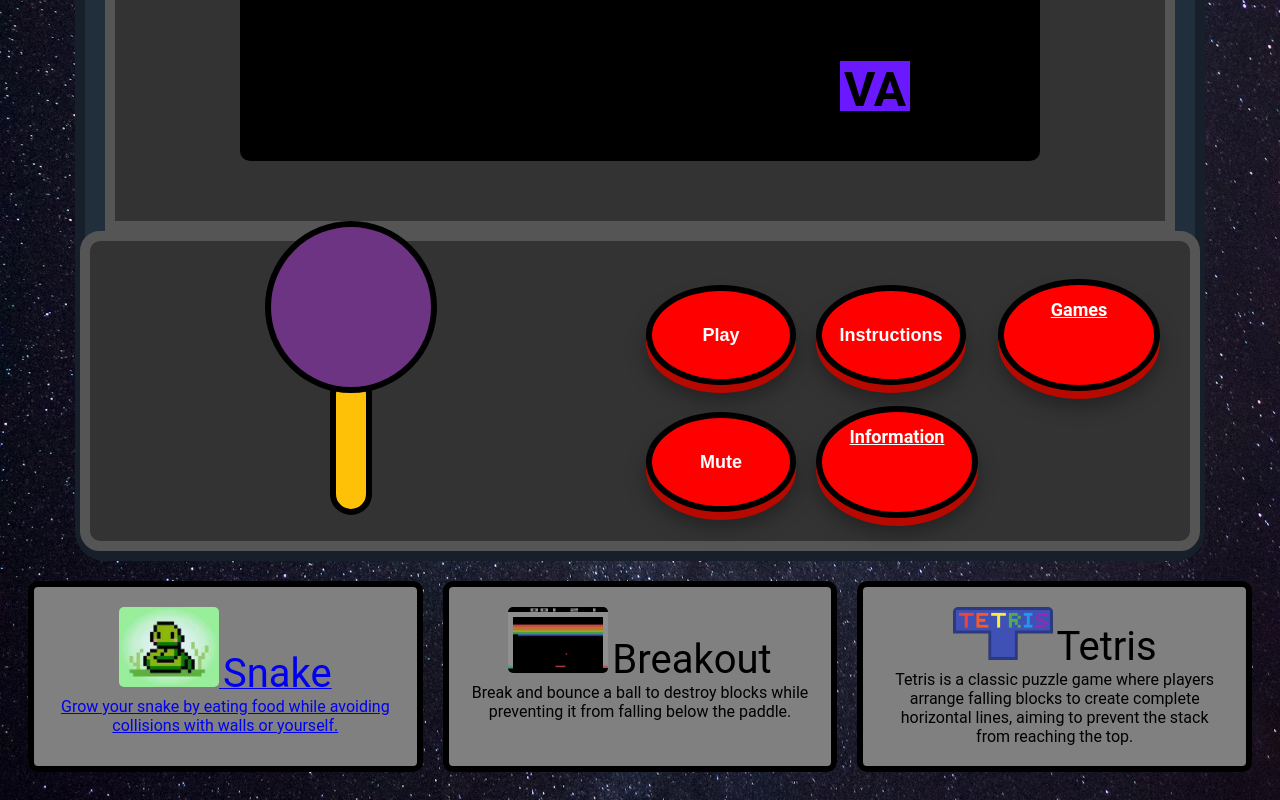
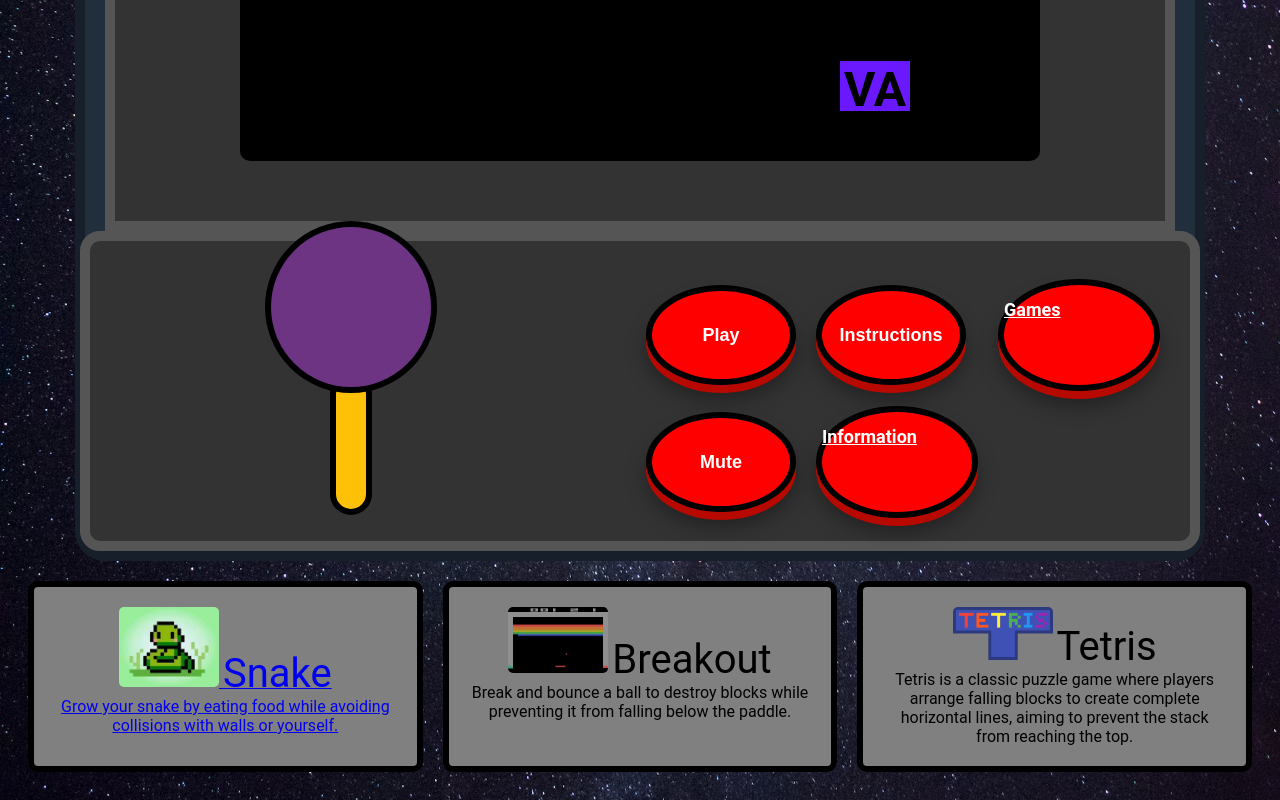
Before and after one commit to Shuggg/SET08101-CW2-VA, a plain HTML site: page index.html in a window 1280 px wide. Shown: the part 677-1477 px from the top of the page. Drawn offline with Linux system fonts and the light colour scheme.

Commit message:
Update index.html

```diff
--- a/index.html
+++ b/index.html
@@ -27,9 +27,9 @@
                 <div class="button-container">
                     <button class="button-arcade" id="Play">Play</button>
                     <button class="button-arcade" id="instruc">Instructions</button>
-                    <a class="button-arcade" href="index.html"><center>Games</center></a>
+                    <a class="button-arcade" href="index.html">Games</a>
                     <button class="button-arcade" id="mute">Mute</button>
-                    <a class="button-arcade" href="instruction.hmtl"><center>Information</center></a>
+                    <a class="button-arcade" href="instruction.hmtl">Information</a>
                 </div>
           </div>
         </div>
```
